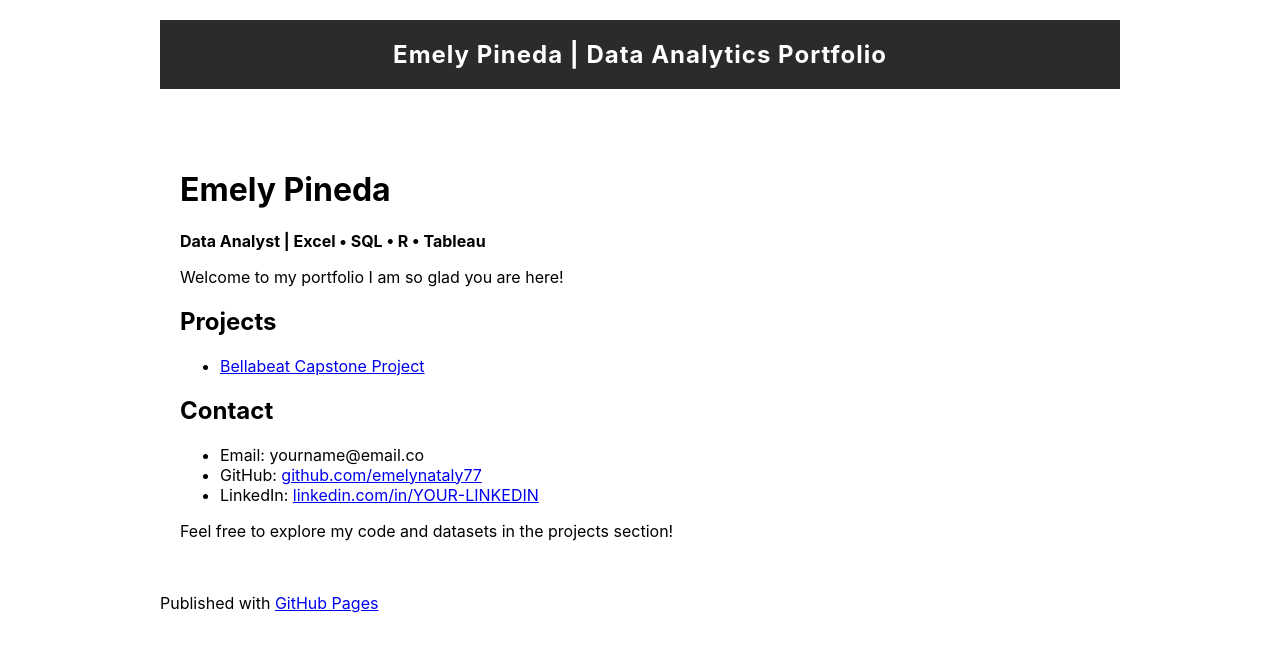
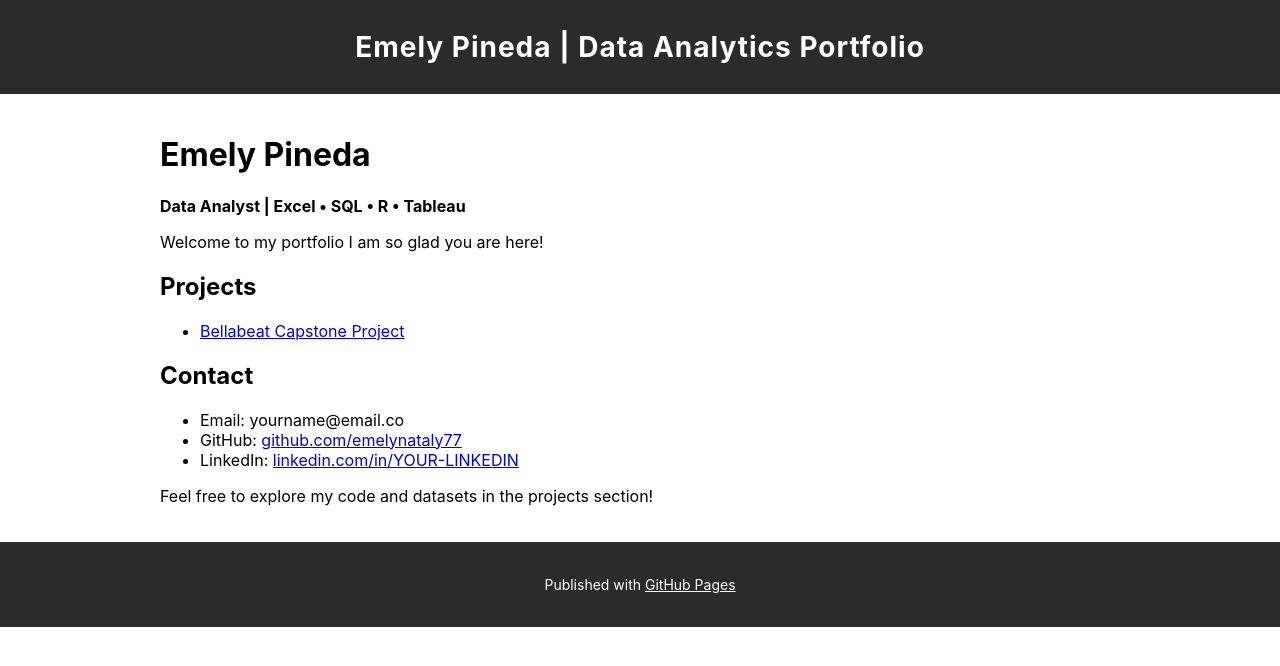
Before and after one commit to emelynataly77/emelynataly77.github.io, a Jekyll site: the page built from index.md, in a window 1280 px wide. Shown: the top 666 px of the page. Built offline with Jekyll 4.4.1, drawn with Linux system fonts in a browser that asks for light colours.

Commit message:
Update style.scss

```diff
--- a/assets/css/style.scss
+++ b/assets/css/style.scss
@@ -6,28 +6,45 @@ body {
   background-color: #ffffff !important;
   color: #000000;
   font-family: -apple-system, BlinkMacSystemFont, "Segoe UI", Roboto, Helvetica, Arial, sans-serif;
+  margin: 0;
+  padding: 0;
 }
 
-/* Restore Slate-style black header */
+/* Restore Slate-style black top header */
 .site-header {
   background-color: #2b2b2b;
   color: #fff;
-  padding: 20px;
+  width: 100%;
+  padding: 30px 0;
   text-align: center;
-  font-size: 24px;
+  font-size: 28px;
   font-weight: bold;
   letter-spacing: 1px;
-  margin-bottom: 40px;
 }
 
-/* Centered content */
-body, .container {
+/* Restore black bottom footer */
+.site-footer {
+  background-color: #2b2b2b;
+  color: #fff;
+  width: 100%;
+  text-align: center;
+  padding: 20px 0;
+  font-size: 14px;
+}
+
+.site-footer a {
+  color: #ffffff;
+  text-decoration: underline;
+}
+
+/* Centered content container */
+.container {
   max-width: 960px;
   margin: auto;
   padding: 20px;
 }
 
-/* Code blocks */
+/* Code block styling */
 pre, code {
   background-color: #f8f8f8 !important;
   color: #24292e !important;
@@ -39,7 +56,7 @@ pre, code {
   line-height: 1.5;
 }
 
-/* Collapsible code block */
+/* Collapsible code block styling */
 details {
   border: 1px solid #ccc;
   padding: 12px 16px;
```
